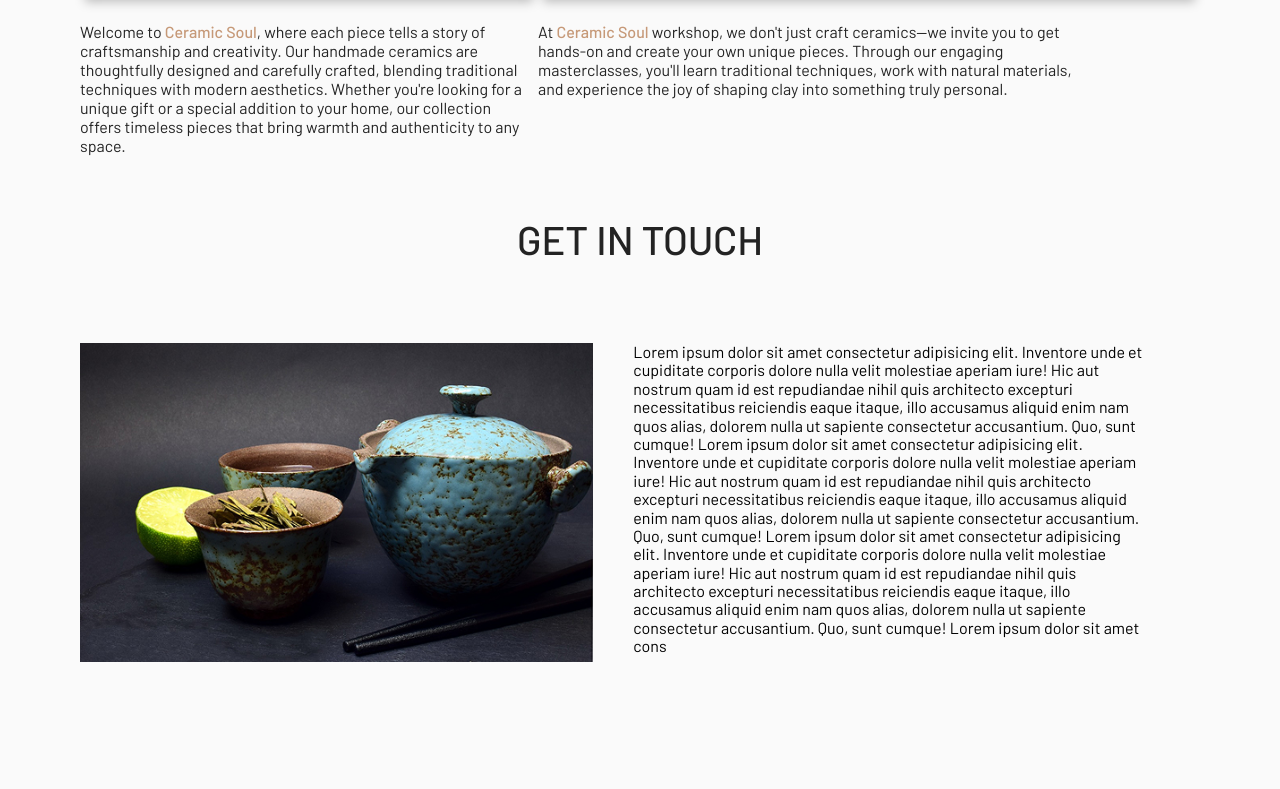
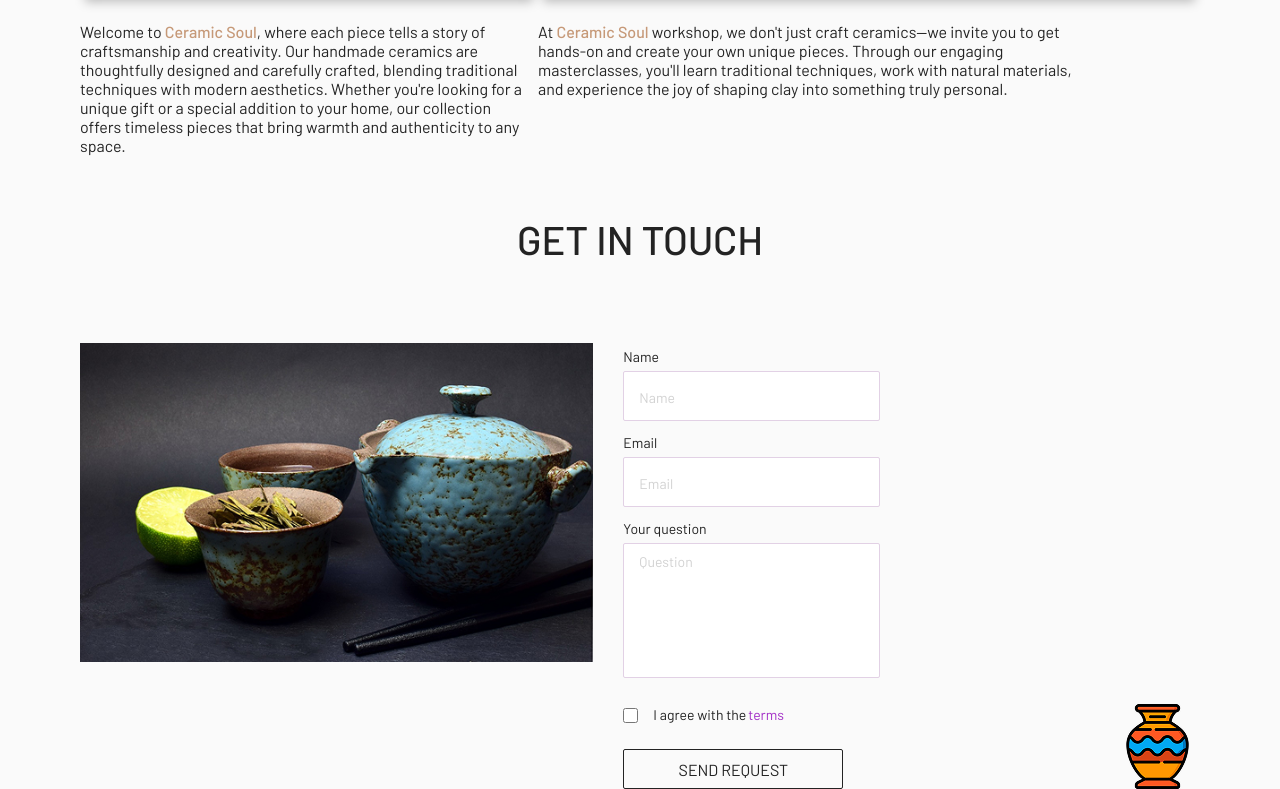
Before and after one commit to Valerii-Hud/ceramic-soul, a website built with Vite: page index.html in a window 1280 px wide. Shown: the part 1189-1978 px from the top of the page. Before the commit the page ends 1851 px from the top, so only its background shows below. Built offline with nearby package versions, Linux system fonts and the light colour scheme.

Commit message:
Added HTML & RWD for forms

```diff
--- a/index.html
+++ b/index.html
@@ -110,6 +110,7 @@
       </div>
     </section>
 
+    <!-- ——————~ GET IN TOUCH SECTION ~—————— -->
     <section class="git">
       <div class="container">
         <h2 class="git__title title__h2">Get in touch</h2>
@@ -126,26 +127,52 @@
           <div
             class="git__item git__item-form pure-u-1 pure-u-xl-11-24 pure-u-xxl-2-5"
           >
-            <p class="git__item-form_content">
-              Lorem ipsum dolor sit amet consectetur adipisicing elit. Inventore
-              unde et cupiditate corporis dolore nulla velit molestiae aperiam
-              iure! Hic aut nostrum quam id est repudiandae nihil quis
-              architecto excepturi necessitatibus reiciendis eaque itaque, illo
-              accusamus aliquid enim nam quos alias, dolorem nulla ut sapiente
-              consectetur accusantium. Quo, sunt cumque! Lorem ipsum dolor sit
-              amet consectetur adipisicing elit. Inventore unde et cupiditate
-              corporis dolore nulla velit molestiae aperiam iure! Hic aut
-              nostrum quam id est repudiandae nihil quis architecto excepturi
-              necessitatibus reiciendis eaque itaque, illo accusamus aliquid
-              enim nam quos alias, dolorem nulla ut sapiente consectetur
-              accusantium. Quo, sunt cumque! Lorem ipsum dolor sit amet
-              consectetur adipisicing elit. Inventore unde et cupiditate
-              corporis dolore nulla velit molestiae aperiam iure! Hic aut
-              nostrum quam id est repudiandae nihil quis architecto excepturi
-              necessitatibus reiciendis eaque itaque, illo accusamus aliquid
-              enim nam quos alias, dolorem nulla ut sapiente consectetur
-              accusantium. Quo, sunt cumque! Lorem ipsum dolor sit amet cons
-            </p>
+            <form action="#" class="git__item-form_content">
+              <fieldset class="git__fieldset">
+                <div class="git__input-block">
+                  <label class="git__label" for="name">Name</label>
+                  <input
+                    required
+                    class="git__input"
+                    type="text"
+                    id="name"
+                    name="name"
+                    placeholder="Name"
+                  />
+                </div>
+                <div class="git__input-block">
+                  <label class="git__label" for="email">Email</label>
+                  <input
+                    required
+                    class="git__input"
+                    type="email"
+                    id="email"
+                    name="email"
+                    placeholder="Email"
+                  />
+                </div>
+              </fieldset>
+              <label class="git__label" for="question">Your question</label>
+              <textarea
+                required
+                class="git__textarea"
+                name="question"
+                id="question"
+                placeholder="Question"
+              ></textarea>
+              <label class="git__label git__check-block" for="checkbox">
+                <input
+                  required
+                  class="git__checkbox"
+                  type="checkbox"
+                  id="checkbox"
+                />
+                I agree with the
+                <a href="terms" class="git__terms">terms</a>
+              </label>
+              <button class="btn btn__send git__btn">Send request</button>
+              <img src="/src/img/form/vase.png" alt="vase" class="git__img" />
+            </form>
           </div>
         </div>
       </div>
--- a/src/sass/blocks/git.scss
+++ b/src/sass/blocks/git.scss
@@ -1,3 +1,5 @@
+@use "/src/sass/base/variables.scss" as *;
+
 .git {
   padding-top: 60px;
   &__wrapper {
@@ -6,8 +8,68 @@
   &__item {
     &-img {
       display: none;
-      margin-right: 40px;
+      margin-right: 30px;
     }
+  }
+  &__fieldset {
+    margin: 0;
+    padding: 0;
+    border: none;
+  }
+  &__label {
+    display: block;
+    color: $dark-color;
+    font-size: 14px;
+    font-style: normal;
+    font-weight: 400;
+    line-height: 28px;
+  }
+  :is(&__input, &__textarea) {
+    margin-bottom: 8px;
+    width: 100%;
+    border: 1px solid #e2d1e5;
+    background-color: #fff;
+    color: $dark-color;
+    border-radius: 2px;
+    &:focus {
+      outline: 1px solid $dark-color;
+      border: none;
+    }
+    &::placeholder {
+      font-size: 14px;
+      color: $ui-disabled;
+    }
+  }
+  &__input {
+    height: 50px;
+    padding: 10px 15px;
+  }
+  &__textarea {
+    height: 135px;
+    color: $dark-color;
+    padding: 10px 15px;
+    resize: none;
+  }
+  &__check-block {
+    display: flex;
+    align-items: center;
+    margin-top: 12px;
+  }
+  &__checkbox {
+    margin-right: 15px;
+    height: 15px;
+    width: 15px;
+  }
+  &__terms {
+    margin-left: 2px;
+    text-decoration: none;
+    color: #a22dc6;
+  }
+  &__btn {
+    margin-top: 20px;
+  }
+  &__img {
+    display: none;
   }
 }
 
@@ -15,6 +77,19 @@
   .git {
     &__wrapper {
       margin-top: 45px;
+      position: relative;
+    }
+    &__img {
+      display: block;
+      position: absolute;
+      bottom: 0;
+      right: 0;
+    }
+    &__input {
+      width: 50%;
+    }
+    &__textarea {
+      width: 50%;
     }
   }
 }
@@ -23,6 +98,13 @@
   .git {
     &__wrapper {
       margin-top: 80px;
+    }
+
+    &__input {
+      &:hover {
+        outline: 1px solid $dark-color;
+        border: none;
+      }
     }
     &__item {
       &-img {
@@ -39,5 +121,17 @@
         margin-right: 0px;
       }
     }
+    &__fieldset {
+      display: flex;
+      column-gap: 45px;
+    }
+    &__input {
+      width: 300px;
+      height: 50px;
+    }
+    &__textarea {
+      width: 300px;
+      height: 135px;
+    }
   }
 }
--- a/src/sass/ui/buttons.scss
+++ b/src/sass/ui/buttons.scss
@@ -7,6 +7,20 @@
     width: 230px;
     height: 50px;
     font-size: 20px;
+  }
+  &__send {
+    @include btn;
+    width: 220px;
+    height: 40px;
+    font-size: 16px;
+    &:focus {
+      border: 1px solid $ui-ceramic;
+      outline: 1px solid $ui-ceramic;
+    }
+    &:disabled {
+      color: $ui-disabled;
+      border: 1px solid $ui-disabled;
+    }
   }
 }
 
@@ -25,6 +39,16 @@
         box-shadow: 0px 0px 10px 1px rgba(0, 0, 0, 0.4) inset;
       }
     }
+    &__send {
+      &:active {
+        border: 1px solid $ui-ceramic;
+        outline: 1px solid $ui-ceramic;
+      }
+      &:hover {
+        color: $ui-ceramic;
+        border: 1px solid $ui-ceramic;
+      }
+    }
   }
 }
 @media screen and (min-width: 1920px) {
```
